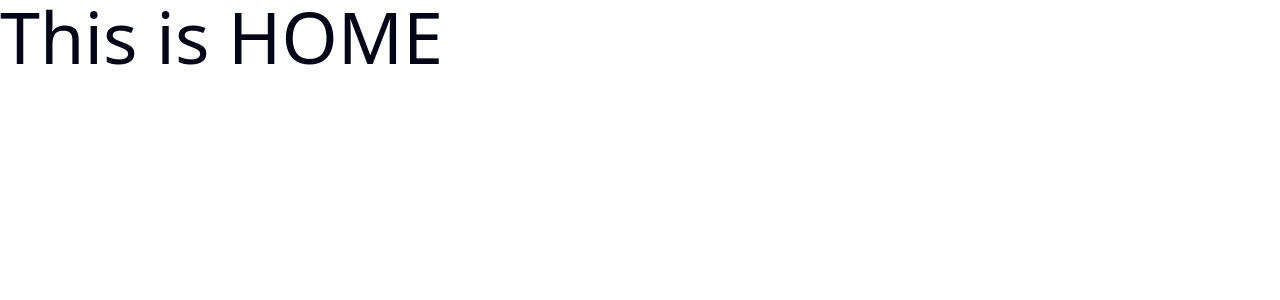
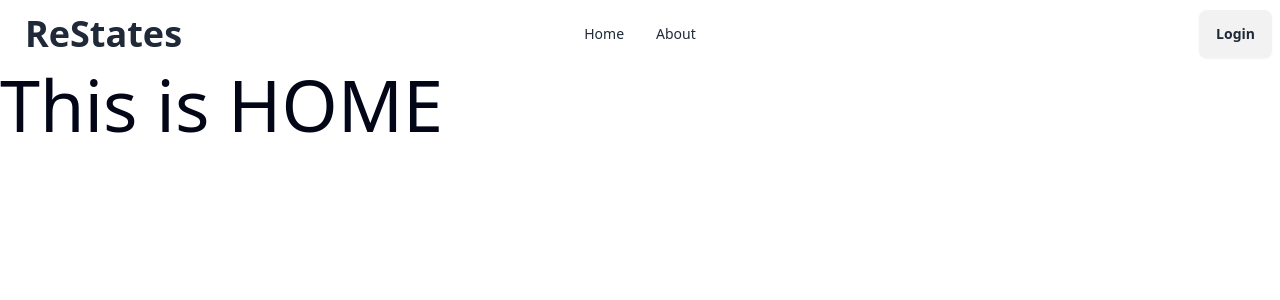
Before and after one commit to adnan2508/restates, a React (Vite) app: page / in a window 1280 px wide. Shown: the top 300 px of the page. Built offline with nearby package versions, Linux system fonts and the light colour scheme.

Commit message:
navbar done

```diff
--- /dev/null
+++ b/src/components/Navbar.jsx
@@ -0,0 +1,33 @@
+import React from 'react';
+
+const Navbar = () => {
+    return (
+        <div>
+            <div className="navbar bg-base-100">
+  <div className="navbar-start">
+    <div className="dropdown">
+      <div tabIndex={0} role="button" className="btn btn-ghost lg:hidden">
+        <svg xmlns="http://www.w3.org/2000/svg" className="h-5 w-5" fill="none" viewBox="0 0 24 24" stroke="currentColor"><path strokeLinecap="round" strokeLinejoin="round" strokeWidth="2" d="M4 6h16M4 12h8m-8 6h16" /></svg>
+      </div>
+      <ul tabIndex={0} className="menu menu-sm dropdown-content mt-3 z-[1] p-2 shadow bg-base-100 rounded-box w-52">
+      <li><a>Home</a></li>
+      <li><a>About</a></li>
+      </ul>
+    </div>
+    <a className="btn btn-ghost text-4xl">ReStates</a>
+  </div>
+  <div className="navbar-center hidden lg:flex">
+    <ul className="menu menu-horizontal px-1">
+      <li><a>Home</a></li>
+      <li><a>About</a></li>
+    </ul>
+  </div>
+  <div className="navbar-end">
+    <a className="btn">Login</a>
+  </div>
+</div>
+        </div>
+    );
+};
+
+export default Navbar;
--- a/src/pages/Home.jsx
+++ b/src/pages/Home.jsx
@@ -1,8 +1,10 @@
 import React from 'react';
+import Navbar from '../components/Navbar';
 
 const Home = () => {
     return (
         <div>
+            <Navbar/>
             <h2 className='text-7xl text-slate-950'>This is HOME</h2>
         </div>
     );
```
